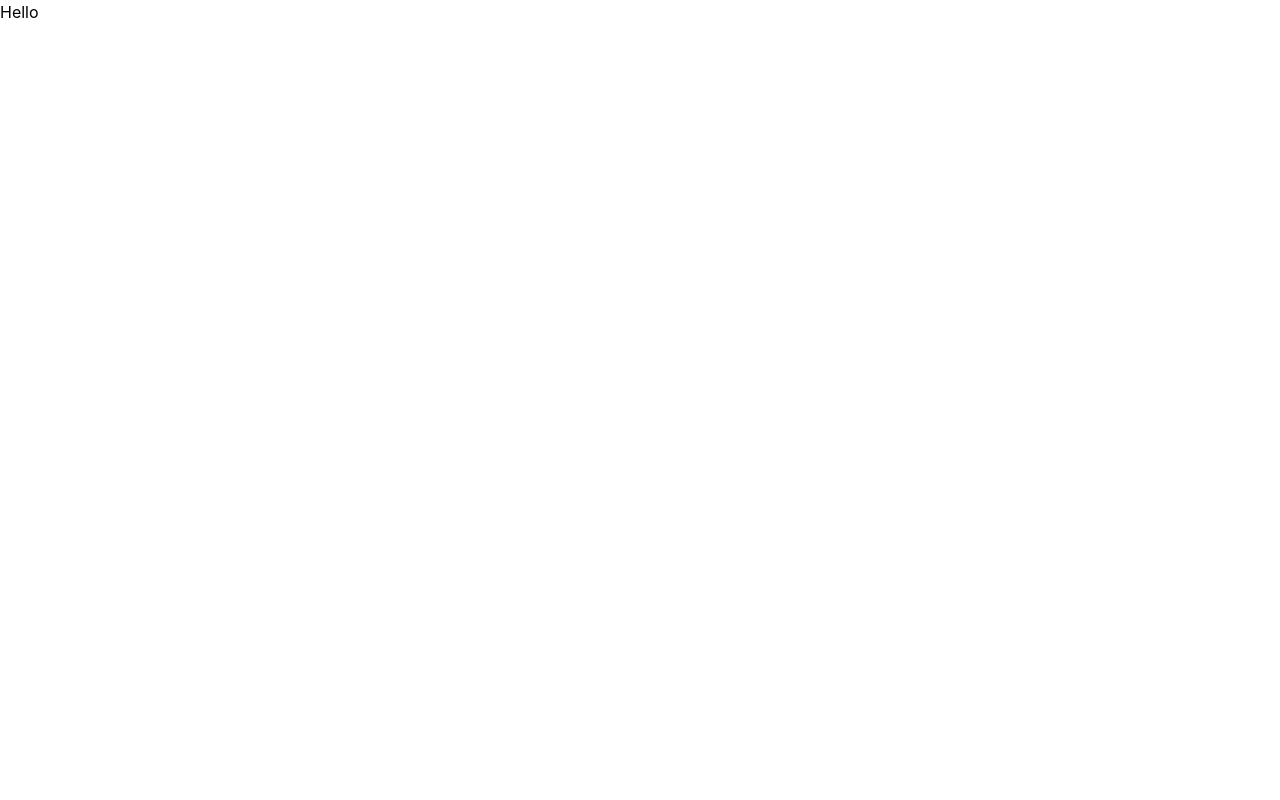
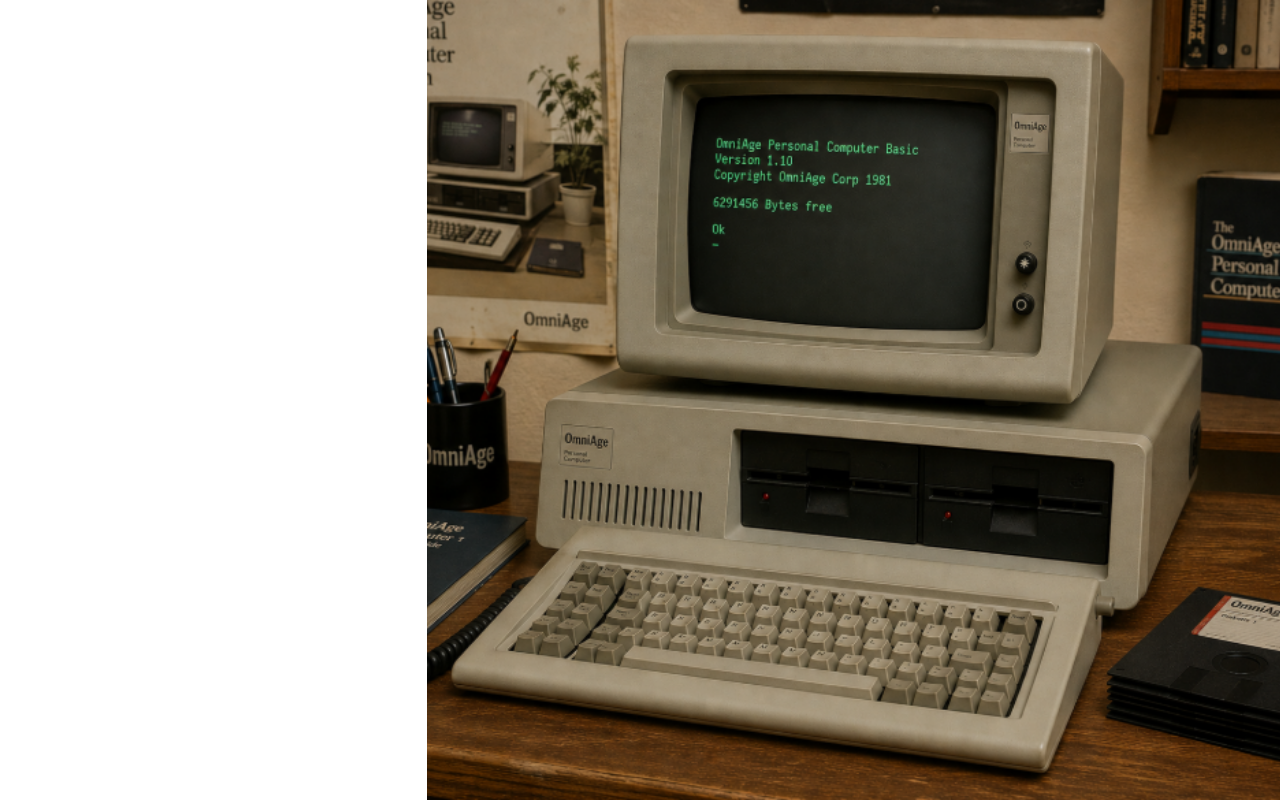
Before and after one commit to shaobai-li/simple-login-auth, a React (Vite) app in the folder client/: page / in a window 1280 px wide. Built offline with nearby package versions, Linux system fonts and the light colour scheme.

Commit message:
feat(client): 新增登录页分栏布局并在 App 中挂载 Login

```diff
--- a/client/src/App.tsx
+++ b/client/src/App.tsx
@@ -1,5 +1,7 @@
+import Login from './Login.tsx'
+
 function App() {
-  return <div>Hello</div>
+  return <Login />
 }
 
 export default App
--- a/client/src/Login.tsx
+++ b/client/src/Login.tsx
@@ -0,0 +1,14 @@
+export default function Login() {
+  return (
+    <div className="flex min-h-dvh w-full">
+      <div className="w-1/3 shrink-0 bg-white" />
+      <div className="relative min-h-dvh w-2/3 shrink-0">
+        <img
+          src="/log.png"
+          alt=""
+          className="absolute inset-0 size-full object-cover"
+        />
+      </div>
+    </div>
+  )
+}
```
Also changed, not shown: client/public/log.png (added), 1 other file (tests, documents, lock files or other folders).
